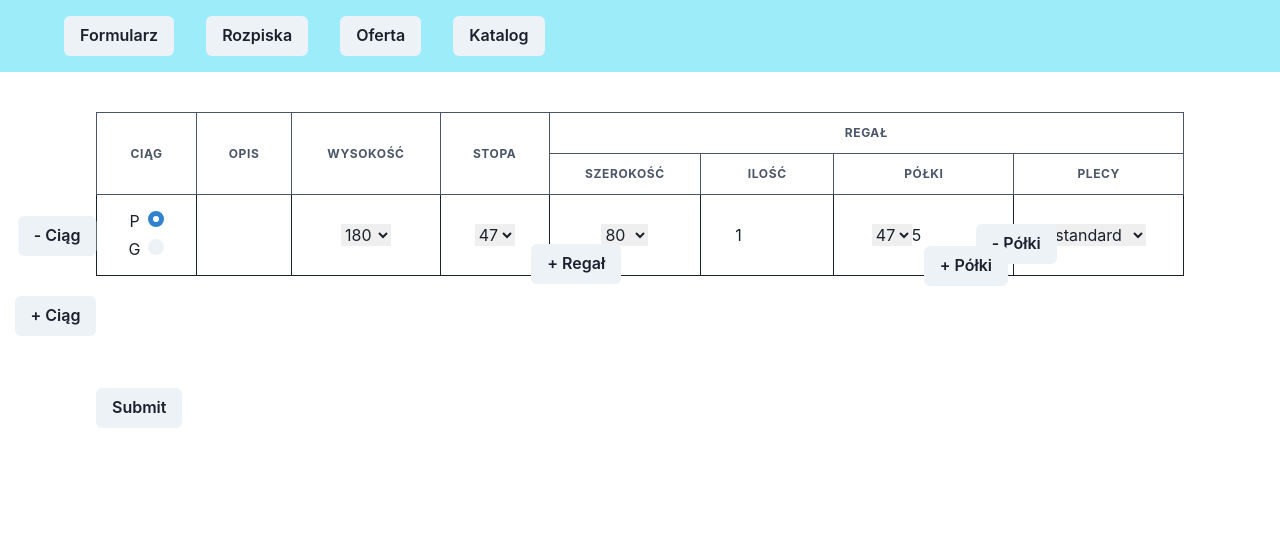
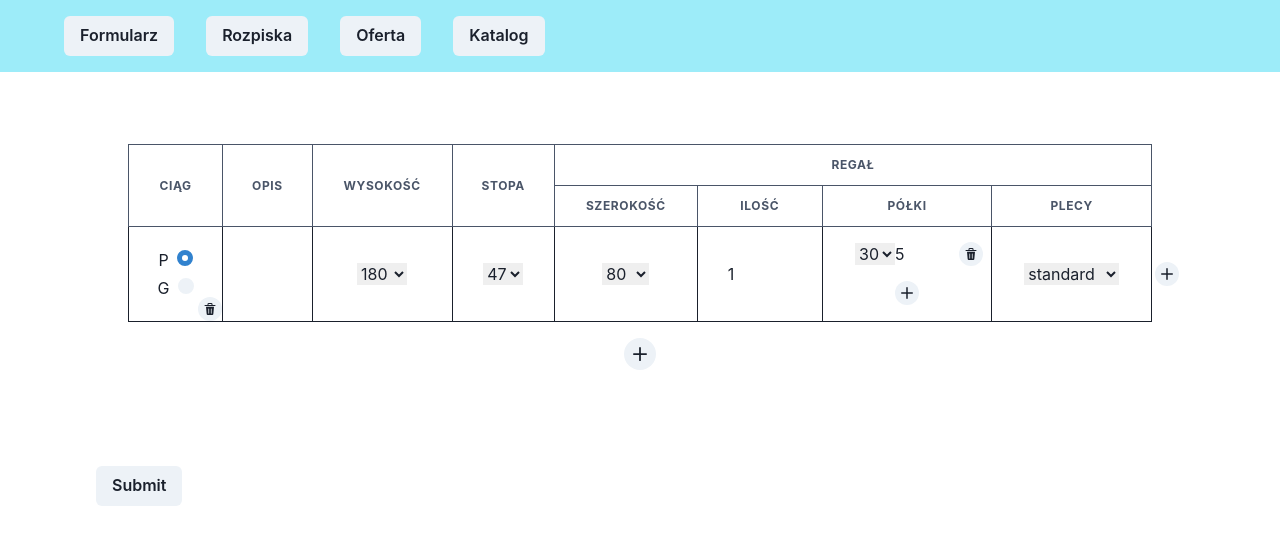
Before and after one commit to michalik-maciej/projektownia-kalkulator, a React (Create React App) app: page / in a window 1280 px wide. Shown: the top 544 px of the page. Built offline with nearby package versions, Linux system fonts and the light colour scheme.

Commit message:
improve form buttons ui

```diff
--- a/package.json
+++ b/package.json
@@ -4,6 +4,7 @@
   "version": "0.1.0",
   "private": true,
   "dependencies": {
+    "@chakra-ui/icons": "^2.1.1",
     "@chakra-ui/react": "^2.8.2",
     "@emotion/react": "^11.11.1",
     "@emotion/styled": "^11.11.0",
--- a/src/components/FormRoot.tsx
+++ b/src/components/FormRoot.tsx
@@ -7,7 +7,9 @@ import {
   Tr,
   Th,
   Tbody,
+  IconButton,
 } from "@chakra-ui/react"
+import { AddIcon, DeleteIcon } from "@chakra-ui/icons"
 import { FieldArray } from "formik"
 
 import { FormStands } from "./FormStands"
@@ -20,9 +22,12 @@ type Props = {
 }
 export const FormRoot = ({ collections }: Props) => {
   return (
+    <FieldArray name="collections">
+      {({ push: pushCollection, remove: removeCollection }) => (
         <>
           <TableContainer
-        p="8"
+            position="relative"
+            p="16"
             sx={{
               "& Td, Th": {
                 border: "1px solid",
@@ -47,8 +52,6 @@ export const FormRoot = ({ collections }: Props) => {
                   <Th>Plecy</Th>
                 </Tr>
               </Thead>
-          <FieldArray name="collections">
-            {({ push: pushCollection, remove: removeCollection }) => (
               <>
                 <Tbody>
                   {collections.map(({ stands }, collectionIndex) => (
@@ -57,34 +60,41 @@ export const FormRoot = ({ collections }: Props) => {
                         fieldName={`collections.${collectionIndex}`}
                         stands={stands}
                         initialStand={initialValues.collections[0].stands[0]}
+                      >
+                        <IconButton
+                          icon={<DeleteIcon />}
+                          borderRadius="full"
+                          position="absolute"
+                          size="xs"
+                          p="0"
+                          aria-label="remove collection"
+                          bottom="0"
+                          right="0"
+                          onClick={() => removeCollection(collectionIndex)}
                         />
-                      <Button
-                        position="absolute"
-                        transform="translate(-100%, -150%)"
-                        type="button"
-                        onClick={() => removeCollection(collectionIndex)}
-                      >
-                        - Ciąg
-                      </Button>
+                      </FormStands>
                     </Fragment>
                   ))}
                 </Tbody>
-                <Button
-                  type="button"
+              </>
+            </Table>
+            <IconButton
+              icon={<AddIcon />}
+              borderRadius="full"
               position="absolute"
-                  transform="translate(-100%, 50%)"
+              size="sm"
+              aria-label="remove collection"
+              bottom="0"
+              left="50%"
+              transform="translate(-50%, -50%)"
               onClick={() => pushCollection(initialValues.collections[0])}
-                >
-                  + Ciąg
-                </Button>
-              </>
-            )}
-          </FieldArray>
-        </Table>
+            />
           </TableContainer>
           <Button mx="8" mt="20" type="submit">
             Submit
           </Button>
         </>
+      )}
+    </FieldArray>
   )
 }
--- a/src/components/FormShelves.tsx
+++ b/src/components/FormShelves.tsx
@@ -1,5 +1,6 @@
 import { Field, FieldArray } from "formik"
-import { Button } from "@chakra-ui/react"
+import { Flex, VStack, IconButton } from "@chakra-ui/react"
+import { AddIcon, DeleteIcon } from "@chakra-ui/icons"
 
 import { getShelfOptions } from "../utils"
 import { FormShelfType } from "../types"
@@ -8,7 +9,7 @@ interface Props {
   fieldName: string
   initialShelf: FormShelfType
   shelves: FormShelfType[]
-  width: number
+  width: string
 }
 
 export const FormShelves = ({
@@ -21,15 +22,12 @@ export const FormShelves = ({
     <FieldArray name={`${fieldName}`}>
       {({ push: pushShelf, remove: removeShelf }) => (
         <>
+          <VStack spacing="4">
             {shelves.map((_, shelfIndex) => (
-            <div key={shelfIndex}>
-              <Field
-                as="select"
-                name={`${fieldName}.${shelfIndex}.depth`}
-                defaultValue={getShelfOptions(width)[1]}
-              >
+              <Flex key={shelfIndex} position="relative">
+                <Field as="select" name={`${fieldName}.${shelfIndex}.depth`}>
                   {getShelfOptions(width).map((depth) => (
-                  <option key={depth} value={depth}>
+                    <option key={depth} value={`${width} / ${depth}`}>
                       {depth}
                     </option>
                   ))}
@@ -37,26 +35,37 @@ export const FormShelves = ({
                 <Field
                   name={`${fieldName}.${shelfIndex}.numberOfShelves`}
                   type="number"
-                defaultValue={initialShelf.numberOfShelves}
                   min={1}
                   max={10}
                 />
-              <Button
+                <VStack
                   position="absolute"
-                type="button"
+                  spacing="1"
+                  top="50%"
+                  right="0"
+                  transform="translate(100%, -50%)"
+                >
+                  <IconButton
+                    icon={<DeleteIcon />}
+                    borderRadius="full"
+                    size="xs"
+                    p="0"
+                    aria-label="remove stand"
                     onClick={() => removeShelf(shelfIndex)}
-              >
-                - Półki
-              </Button>
-            </div>
+                  />
+                </VStack>
+              </Flex>
             ))}
-          <Button
-            position="absolute"
+            <IconButton
+              icon={<AddIcon />}
+              borderRadius="full"
+              size="xs"
+              p="0"
+              aria-label="add stand"
               type="button"
               onClick={() => pushShelf(initialShelf)}
-          >
-            + Półki
-          </Button>
+            />
+          </VStack>
         </>
       )}
     </FieldArray>
--- a/src/components/FormStands.tsx
+++ b/src/components/FormStands.tsx
@@ -1,5 +1,7 @@
 import { Field, FieldArray } from "formik"
-import { Button, Radio, VStack, Td, Tr } from "@chakra-ui/react"
+import { Radio, VStack, Td, Tr, IconButton } from "@chakra-ui/react"
+import { AddIcon, DeleteIcon } from "@chakra-ui/icons"
+import { size } from "lodash/fp"
 
 import {
   getFootOptions,
@@ -11,14 +13,21 @@ import {
 import { FormStandType } from "../types"
 
 import { FormShelves } from "./FormShelves"
+import { ReactNode } from "react"
 
 interface Params {
+  children: ReactNode
   stands: FormStandType[]
   fieldName: string
   initialStand: FormStandType
 }
 
-export const FormStands = ({ stands, fieldName, initialStand }: Params) => {
+export const FormStands = ({
+  children,
+  stands,
+  fieldName,
+  initialStand,
+}: Params) => {
   return (
     <FieldArray name={`${fieldName}.stands`}>
       {({ push: pushStand, remove: removeStand }) => {
@@ -29,7 +38,8 @@ export const FormStands = ({ stands, fieldName, initialStand }: Params) => {
                 <>
                   {standIndex === 0 && (
                     <>
-                      <Td rowSpan={stands.length}>
+                      <Td position="relative" rowSpan={stands.length}>
+                        {children}
                         <VStack>
                           {variantsCollection.map((variant) => (
                             <label key={variant}>
@@ -60,26 +70,13 @@ export const FormStands = ({ stands, fieldName, initialStand }: Params) => {
                         </Field>
                       </Td>
                       <Td rowSpan={stands.length}>
-                        <Field
-                          name={`${fieldName}.foot`}
-                          as="select"
-                          defaultValue={getFootOptions()[1]}
-                        >
+                        <Field name={`${fieldName}.foot`} as="select">
                           {getFootOptions().map((depth) => (
                             <option key={depth} value={depth}>
                               {depth}
                             </option>
                           ))}
                         </Field>
-                        <Button
-                          position="absolute"
-                          left="40%"
-                          transform="translateY(50%)"
-                          type="button"
-                          onClick={() => pushStand(initialStand)}
-                        >
-                          + Regał
-                        </Button>
                       </Td>
                     </>
                   )}
@@ -99,7 +96,6 @@ export const FormStands = ({ stands, fieldName, initialStand }: Params) => {
                     <Field
                       name={`${fieldName}.stands.${standIndex}.numberOfStands`}
                       type="number"
-                      defaultValue={initialStand.numberOfStands}
                       min={1}
                       max={10}
                     />
@@ -112,7 +108,7 @@ export const FormStands = ({ stands, fieldName, initialStand }: Params) => {
                       shelves={stand.shelves}
                     />
                   </Td>
-                  <Td>
+                  <Td position="relative">
                     <Field
                       name={`${fieldName}.stands.${standIndex}.back`}
                       as="select"
@@ -123,16 +119,35 @@ export const FormStands = ({ stands, fieldName, initialStand }: Params) => {
                         </option>
                       ))}
                     </Field>
-                    {standIndex > 0 && (
-                      <Button
-                        position="absolute"
-                        isDisabled={standIndex === 0}
-                        type="button"
-                        onClick={() => removeStand(standIndex)}
-                      >
-                        - Regał
-                      </Button>
-                    )}
+                    <VStack
+                      position="absolute"
+                      spacing="1"
+                      top="50%"
+                      right="-4px"
+                      transform="translate(100%, -50%)"
+                    >
+                      {size(stands) > 1 && (
+                        <IconButton
+                          icon={<DeleteIcon />}
+                          borderRadius="full"
+                          size="xs"
+                          p="0"
+                          aria-label="remove stand"
+                          onClick={() => removeStand(standIndex)}
+                        />
+                      )}
+                      {size(stands) === standIndex + 1 && (
+                        <IconButton
+                          icon={<AddIcon />}
+                          borderRadius="full"
+                          size="xs"
+                          p="0"
+                          aria-label="add stand"
+                          type="button"
+                          onClick={() => pushStand(initialStand)}
+                        />
+                      )}
+                    </VStack>
                   </Td>
                 </>
               </Tr>
```
Also changed, not shown: 1 other file (tests, documents, lock files or other folders). Lines whose indentation alone changed are shown as unchanged.
